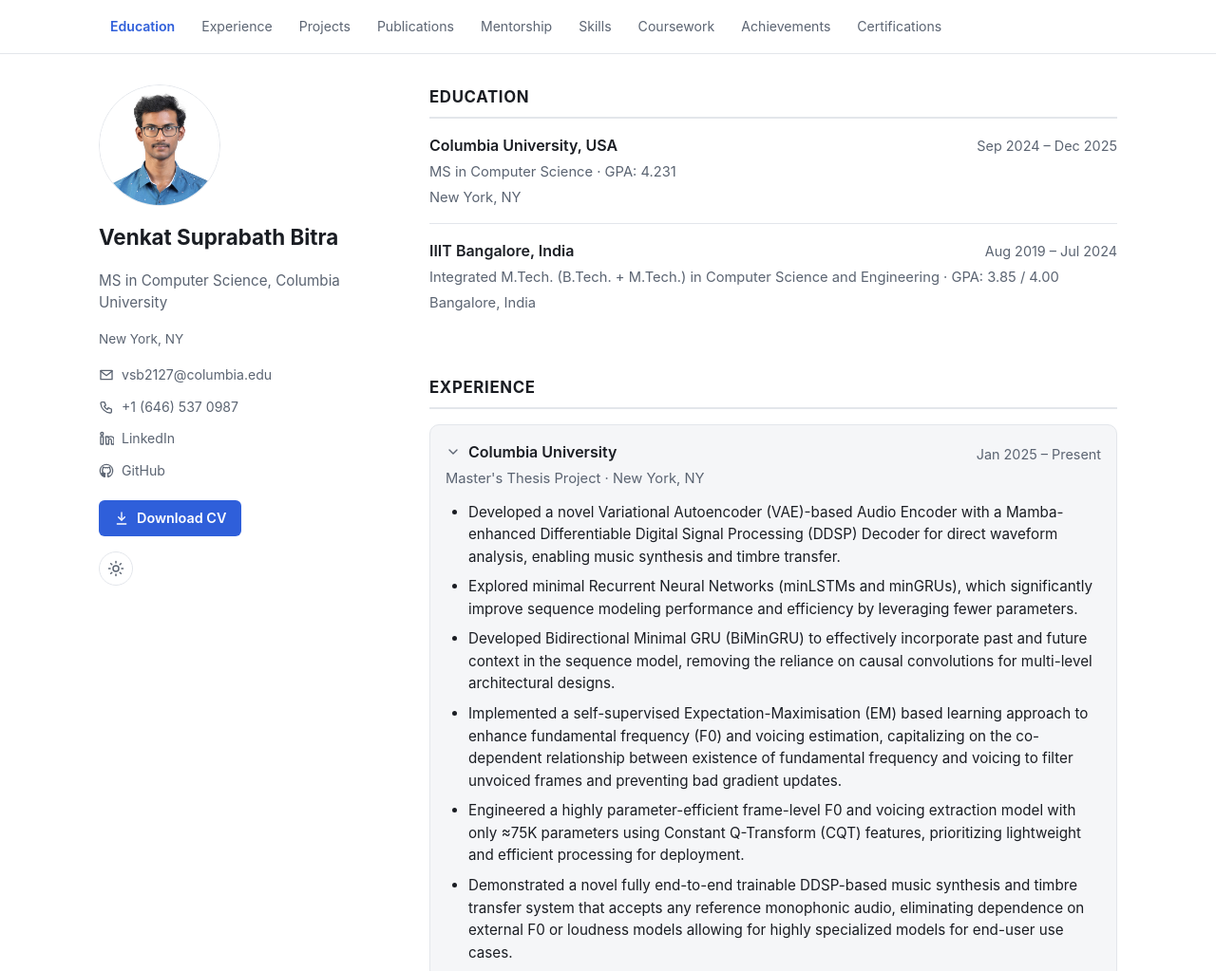
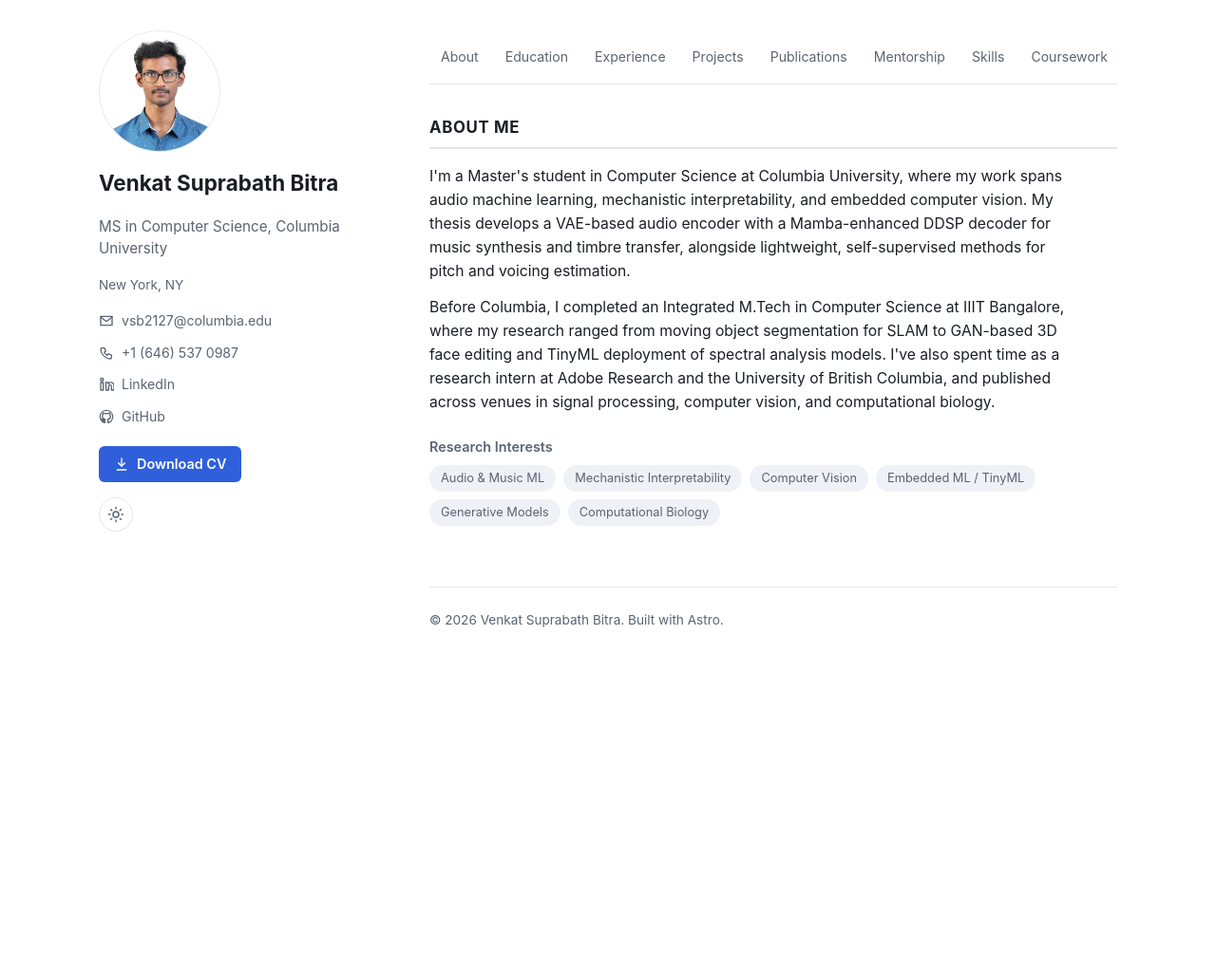
Before and after one commit to VenkatSBitra/venkatsbitra.github.io, an Astro site: page / in a window 1280 px wide. Shown: the top 1023 px of the page at 95% size. After the commit the page ends 800 px from the top, so only its background shows below. Built offline with nearby package versions, Linux system fonts and the light colour scheme; Astro itself is replaced by a stand-in of ours.

Commit message:
Add About Me landing view; fix nav/sidebar layout
- New About Me section (bio + research interests, no achievements/
  awards) is the only thing shown on first load. Navigating to any
  other section reveals the full resume and stays expanded (tracked
  via the URL hash, so deep links and reloads behave consistently).
- Move the sidebar (photo/name/Download CV) back to starting flush
  at the top of the page; the sticky section nav now only spans the
  main content column instead of sitting above the sidebar too.

```diff
--- a/src/components/ProfileCard.astro
+++ b/src/components/ProfileCard.astro
@@ -51,7 +51,7 @@ import ThemeToggle from "./ThemeToggle.astro";
     gap: var(--space-4);
     align-self: start;
     position: sticky;
-    top: calc(var(--nav-height) + var(--space-4));
+    top: var(--space-5);
   }
   .profile-photo {
     width: 128px;
--- a/src/components/TopNav.astro
+++ b/src/components/TopNav.astro
@@ -1,5 +1,6 @@
 ---
 const links = [
+  { href: "#about", label: "About" },
   { href: "#education", label: "Education" },
   { href: "#experience", label: "Experience" },
   { href: "#projects", label: "Projects" },
@@ -35,11 +36,6 @@ const links = [
     z-index: 20;
     background: var(--color-bg);
     border-bottom: 1px solid var(--color-border);
-  }
-  .top-nav nav {
-    max-width: var(--max-width);
-    margin-inline: auto;
-    padding-inline: var(--space-5);
   }
   .top-nav ul {
     display: flex;
@@ -78,12 +74,15 @@ const links = [
 <script>
   const links = document.querySelectorAll("[data-nav-link]");
   const sections = Array.from(links)
-    .map((link) => document.getElementById(link.dataset.navLink))
+    .map((link) => {
+      const id = link.getAttribute("data-nav-link");
+      return id ? document.getElementById(id) : null;
+    })
     .filter((el) => Boolean(el));
 
   function setActive(id) {
     links.forEach((link) => {
-      link.classList.toggle("active", link.dataset.navLink === id);
+      link.classList.toggle("active", link.getAttribute("data-nav-link") === id);
     });
   }
 
@@ -98,4 +97,14 @@ const links = [
   );
 
   sections.forEach((section) => observer.observe(section));
+
+  // Reveal the rest of the resume once the user navigates to any
+  // section beyond "About" — a one-way switch, never re-hidden.
+  links.forEach((link) => {
+    link.addEventListener("click", () => {
+      if (link.getAttribute("data-nav-link") !== "about") {
+        document.documentElement.setAttribute("data-reveal-sections", "true");
+      }
+    });
+  });
 </script>
--- /dev/null
+++ b/src/components/sections/AboutSection.astro
@@ -0,0 +1,29 @@
+---
+import SectionHeading from "../SectionHeading.astro";
+import profile from "../../data/profile.json";
+---
+
+<section id="about">
+  <SectionHeading title="About Me" />
+  {
+    profile.bio && (
+      <div class="about-bio">
+        {profile.bio.map((paragraph) => (
+          <p>{paragraph}</p>
+        ))}
+      </div>
+    )
+  }
+  {
+    profile.researchInterests && profile.researchInterests.length > 0 && (
+      <div class="tag-group">
+        <h3>Research Interests</h3>
+        <div class="chip-group">
+          {profile.researchInterests.map((interest) => (
+            <span class="chip">{interest}</span>
+          ))}
+        </div>
+      </div>
+    )
+  }
+</section>
--- a/src/data/profile.json
+++ b/src/data/profile.json
@@ -6,5 +6,17 @@
   "phone": "+1 (646) 537 0987",
   "linkedin": "https://linkedin.com/in/venkat-suprabath/",
   "github": "https://github.com/VenkatSBitra",
-  "siteUrl": "https://venkatsbitra.github.io"
+  "siteUrl": "https://venkatsbitra.github.io",
+  "bio": [
+    "I'm a Master's student in Computer Science at Columbia University, where my work spans audio machine learning, mechanistic interpretability, and embedded computer vision. My thesis develops a VAE-based audio encoder with a Mamba-enhanced DDSP decoder for music synthesis and timbre transfer, alongside lightweight, self-supervised methods for pitch and voicing estimation.",
+    "Before Columbia, I completed an Integrated M.Tech in Computer Science at IIIT Bangalore, where my research ranged from moving object segmentation for SLAM to GAN-based 3D face editing and TinyML deployment of spectral analysis models. I've also spent time as a research intern at Adobe Research and the University of British Columbia, and published across venues in signal processing, computer vision, and computational biology."
+  ],
+  "researchInterests": [
+    "Audio & Music ML",
+    "Mechanistic Interpretability",
+    "Computer Vision",
+    "Embedded ML / TinyML",
+    "Generative Models",
+    "Computational Biology"
+  ]
 }
--- a/src/layouts/BaseLayout.astro
+++ b/src/layouts/BaseLayout.astro
@@ -26,6 +26,11 @@ const { title = `${profile.name} — Portfolio`, description = profile.tagline }
         if (stored === "light" || stored === "dark") {
           document.documentElement.setAttribute("data-theme", stored);
         }
+
+        const hash = window.location.hash.slice(1);
+        if (hash && hash !== "about") {
+          document.documentElement.setAttribute("data-reveal-sections", "true");
+        }
       })();
     </script>
   </head>
--- a/src/lib/types.ts
+++ b/src/lib/types.ts
@@ -87,4 +87,5 @@ export interface ProfileData {
   github: string;
   siteUrl: string;
   bio?: string[];
+  researchInterests?: string[];
 }
--- a/src/pages/index.astro
+++ b/src/pages/index.astro
@@ -3,6 +3,7 @@ import BaseLayout from "../layouts/BaseLayout.astro";
 import TopNav from "../components/TopNav.astro";
 import ProfileCard from "../components/ProfileCard.astro";
 import Footer from "../components/Footer.astro";
+import AboutSection from "../components/sections/AboutSection.astro";
 import EducationSection from "../components/sections/EducationSection.astro";
 import ExperienceSection from "../components/sections/ExperienceSection.astro";
 import ProjectsSection from "../components/sections/ProjectsSection.astro";
@@ -15,10 +16,13 @@ import CertificationsSection from "../components/sections/CertificationsSection.
 ---
 
 <BaseLayout>
-  <TopNav />
   <div class="layout">
     <ProfileCard />
+    <div class="content-column">
+      <TopNav />
       <div class="main-content">
+        <AboutSection />
+        <div class="rest-sections" id="rest-sections">
           <EducationSection />
           <ExperienceSection />
           <ProjectsSection />
@@ -28,7 +32,9 @@ import CertificationsSection from "../components/sections/CertificationsSection.
           <CourseworkSection />
           <AchievementsSection />
           <CertificationsSection />
+        </div>
         <Footer />
       </div>
     </div>
+  </div>
 </BaseLayout>
--- a/src/styles/global.css
+++ b/src/styles/global.css
@@ -122,15 +122,30 @@ button {
   padding: var(--space-6) var(--space-5);
 }
 
+.content-column {
+  min-width: 0;
+}
+
 .main-content {
   display: flex;
   flex-direction: column;
   gap: var(--space-8);
   min-width: 0;
+  padding-top: var(--space-6);
 }
 
-.main-content > section {
+.main-content section {
   scroll-margin-top: calc(var(--nav-height) + var(--space-4));
+}
+
+.rest-sections {
+  display: none;
+}
+
+html[data-reveal-sections="true"] .rest-sections {
+  display: flex;
+  flex-direction: column;
+  gap: var(--space-8);
 }
 
 @media (max-width: 860px) {
@@ -314,6 +329,17 @@ details.entry[open] .entry-chevron {
   color: var(--color-accent);
 }
 
+/* ---------- About ---------- */
+.about-bio {
+  display: flex;
+  flex-direction: column;
+  gap: var(--space-3);
+  font-size: 0.98rem;
+  line-height: 1.6;
+  margin-bottom: var(--space-5);
+  max-width: 68ch;
+}
+
 /* ---------- Tag groups (Skills / Coursework) ---------- */
 .tag-groups {
   display: flex;
```
Lines whose indentation alone changed are shown as unchanged.
